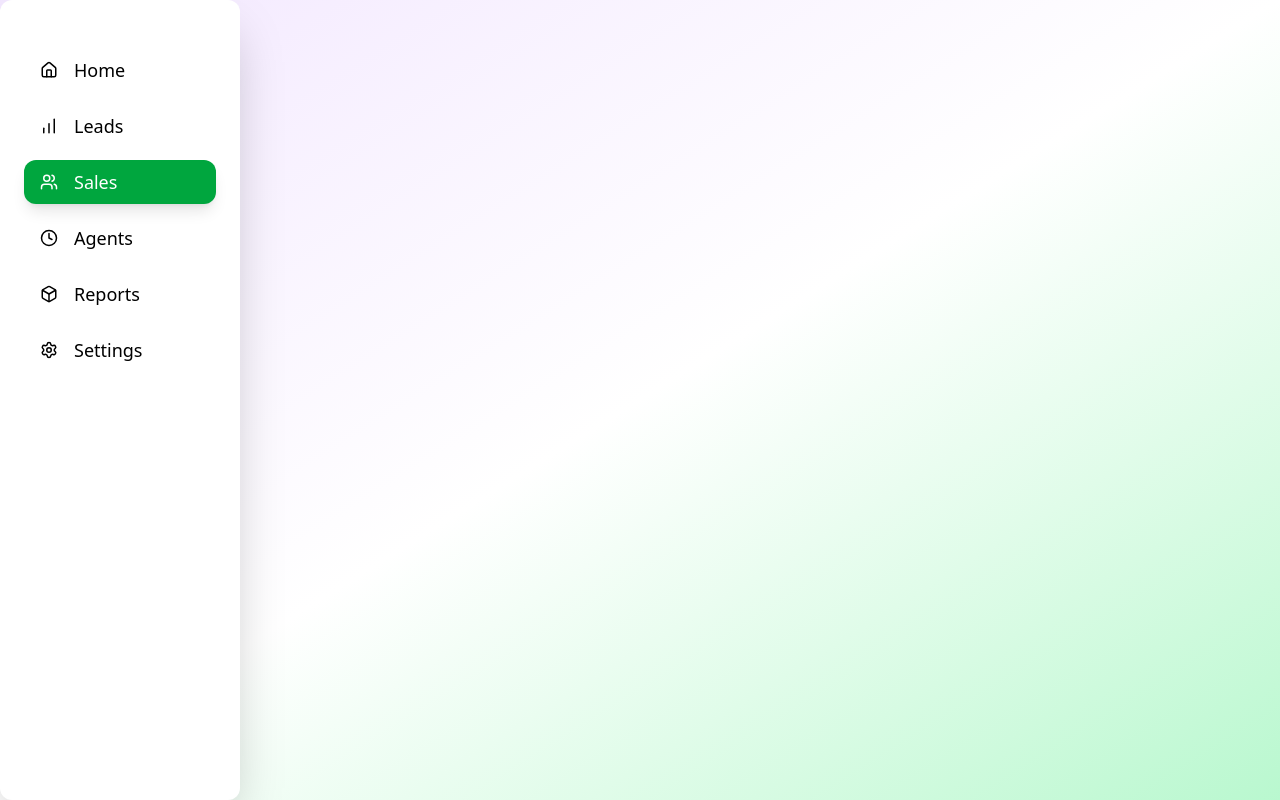
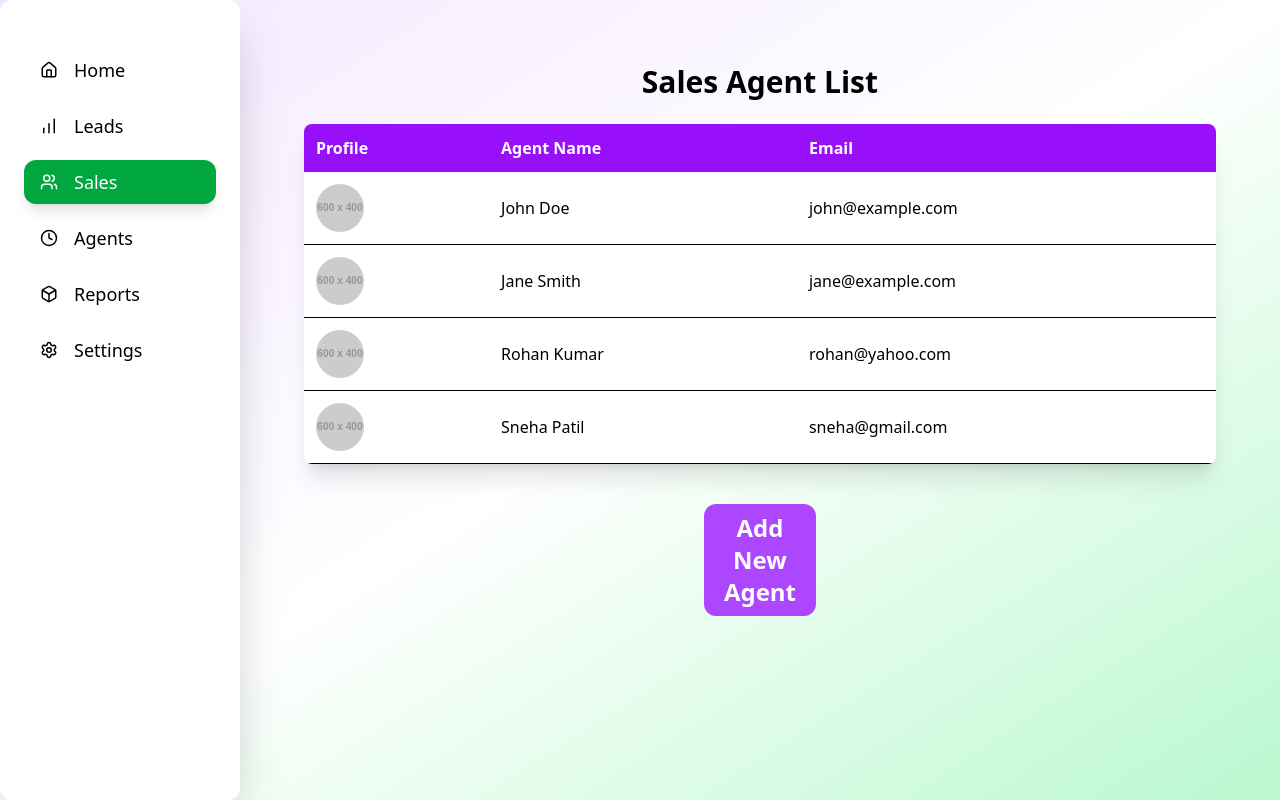
Before and after one commit to Srushtik942/CRM-APP-Frontend, a React (Vite) app: page /sales in a window 1280 px wide. Built offline with nearby package versions, Linux system fonts and the light colour scheme.

Commit message:
feat:adding new agent and sales agnet component

```diff
--- a/src/App.jsx
+++ b/src/App.jsx
@@ -3,7 +3,9 @@ import Sidebar from "./components/sidebar";
 import Body from "./pages/Body";
 import LeadManagement from "./pages/LeadManagement";
 import LeadList from "./pages/LeadList";
-import NewLead from "./pages/NewLead"
+import NewLead from "./pages/NewLead";
+import SalesAgent from "./pages/SalesAgent";
+import NewAgent from "./pages/NewAgent";
 
 function App() {
   return (
@@ -17,6 +19,8 @@ function App() {
             <Route path="/lead" element={<LeadManagement />} />
             <Route path="/leadList" element={<LeadList/>}/>
             <Route path="/newLead" element={<NewLead/>} />
+            <Route path="/sales" element={<SalesAgent/>}/>
+            <Route path="/agents" element={<NewAgent/>}/>
           </Routes>
         </div>
       </div>
--- /dev/null
+++ b/src/pages/NewAgent.jsx
@@ -0,0 +1,46 @@
+import React from 'react'
+
+const NewAgent = () => {
+  return (
+    <div className="max-w-md mx-auto mt-10 bg-white shadow-2xl rounded-2xl p-8">
+
+      <h2 className="text-3xl font-semibold text-center text-purple-700">
+        Add New Sales Agent
+      </h2>
+
+      {/* Form Section */}
+      <div className="flex flex-col gap-6 mt-10">
+
+        {/* Agent Name */}
+        <div className="flex flex-col">
+          <label className="text-lg font-medium mb-1">Agent Name</label>
+          <input
+            type="text"
+            className="border border-gray-300 rounded-lg px-3 py-2 focus:outline-none focus:ring-2 focus:ring-purple-400 transition"
+            placeholder="John Doe"
+          />
+        </div>
+
+        {/* Email */}
+        <div className="flex flex-col">
+          <label className="text-lg font-medium mb-1">Email ID</label>
+          <input
+            type="email"
+            className="border border-gray-300 rounded-lg px-3 py-2 focus:outline-none focus:ring-2 focus:ring-purple-400 transition"
+            placeholder="john@example.com"
+          />
+        </div>
+
+      </div>
+
+      {/* Button */}
+      <div className="mt-8 text-center">
+        <button className="bg-purple-600 hover:bg-purple-700 text-white font-medium px-6 py-2 rounded-xl shadow-md transition cursor-pointer">
+          Create Agent
+        </button>
+      </div>
+    </div>
+  )
+}
+
+export default NewAgent
--- /dev/null
+++ b/src/pages/SalesAgent.jsx
@@ -0,0 +1,49 @@
+import React from 'react'
+
+const SalesAgent = () => {
+     const agents = [
+    {image:"https://placehold.co/600x400/000000/FFF?text=profile", name: "John Doe", email: "john@example.com" },
+    {image:"https://placehold.co/600x400/000000/FFF?text=profile", name: "Jane Smith", email: "jane@example.com" },
+    {image:"https://placehold.co/600x400/000000/FFF?text=profile", name: "Rohan Kumar", email: "rohan@yahoo.com" },
+    {image:"https://placehold.co/600x400/000000/FFF?text=profile", name: "Sneha Patil", email: "sneha@gmail.com" },
+  ];
+
+  return (
+      <div className="p-6">
+      <h2 className="text-3xl font-semibold mb-6 text-center">Sales Agent List</h2>
+
+      <div className="bg-white shadow-xl rounded-lg overflow-hidden">
+        <table className="w-full border-collapse">
+          <thead className="bg-purple-600 text-white">
+            <tr>
+              <th className="p-3 text-left">Profile</th>
+              <th className="p-3 text-left">Agent Name</th>
+              <th className="p-3 text-left">Email</th>
+
+            </tr>
+          </thead>
+
+          <tbody>
+            {agents.map((agent, index) => (
+              <tr
+                key={index}
+                className="border-b hover:bg-purple-100 transition"
+              >
+                <td className="p-3"><img src={agent.image} alt={agent.name} className="w-12 h-12 rounded-full object-cover b"
+                /></td>
+                <td className="p-3">{agent.name}</td>
+                <td className="p-3">{agent.email}</td>
+
+              </tr>
+            ))}
+          </tbody>
+        </table>
+      </div>
+      <div>
+        <button className='bg-purple-500 text-2xl font-semibold cursor-pointer mt-10 py-2 px-5 rounded-xl text-white hover:bg-purple-600 mx-100'>Add New Agent</button>
+      </div>
+    </div>
+  )
+}
+
+export default SalesAgent
```
